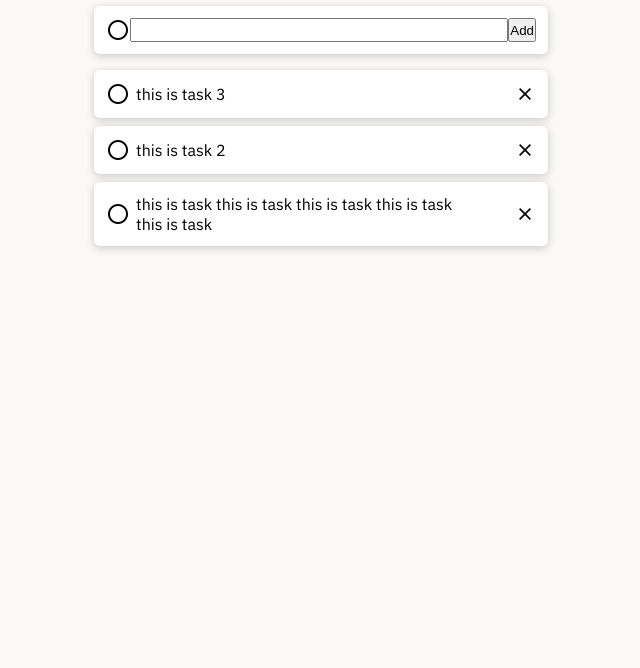
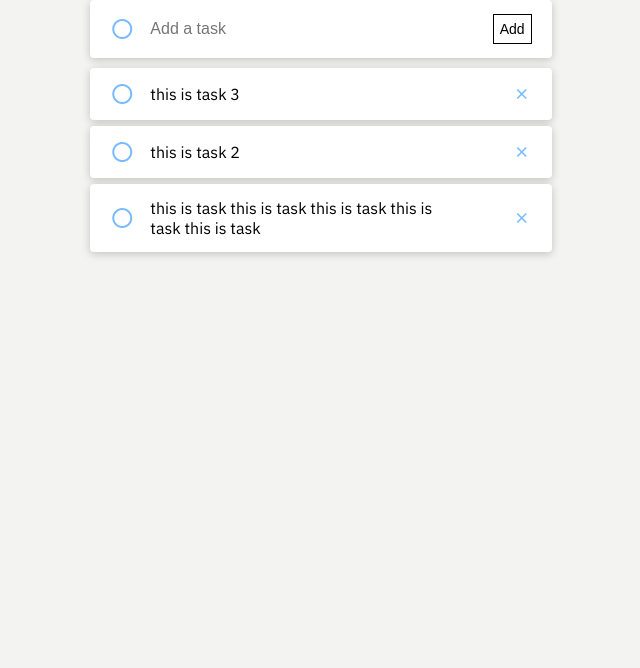
Before and after one commit to rohanramidwar/task-track, a plain HTML site: page index.html in a window 1280 px wide. Shown: the part 132-800 px from the top of the page, without its empty margins (319-959 px from the left). Drawn offline with nearby package versions, Linux system fonts and the light colour scheme; a web font is replaced by a local one.

Commit message:
added styles.css

```diff
--- a/index.html
+++ b/index.html
@@ -9,13 +9,14 @@
 </head>
 <body>
     <form action="">
-        <h1>To Do</h1>
-        <div class="i-task">
+
+        <h1>Tasks</h1>
+        <div class="todoContainer">
             <span class="material-symbols-outlined">
                 circle
                 </span>
-            <input type="text">
-            <button>Add</button>
+            <input class="i-task" type="text" placeholder="Add a task">
+            <button class="add-btn">Add</button>
         </div>
 
         <div class="todo-listContainer">
@@ -24,7 +25,7 @@
                     circle
                     </span>
                 <span class="task">this is task this is task this is task this is task this is task</span>
-                <span class="material-symbols-outlined rm-todo">
+                <span class="material-symbols-outlined rm-task">
                     close
                     </span>
             </div>
@@ -33,7 +34,7 @@
                     circle
                     </span>
                 <span class="task">this is task 2</span>
-                <span class="material-symbols-outlined rm-todo">
+                <span class="material-symbols-outlined rm-task">
                     close
                     </span>
             </div>
@@ -42,7 +43,7 @@
                     circle
                     </span>
                 <span class="task">this is task 3</span>
-                <span class="material-symbols-outlined rm-todo">
+                <span class="material-symbols-outlined rm-task">
                     close
                     </span>
             </div>
--- a/stylesheets/styles.css
+++ b/stylesheets/styles.css
@@ -12,46 +12,68 @@ body
     display: flex;
     justify-content: center;
     min-height: 100vh;
-    /* align-items: center; */
     font-family: 'IBM Plex Sans', sans-serif;
-    background: #faf9f8;
-    /* font-family: 'Noto Sans', sans-serif; */
+    background: #f3f3f1;
 }
 
 form
 {
     display: flex;
     flex-direction: column;
-    width: 454px;
-    gap: 16px;
+    width: 461.333px;
+    gap: 10px;
     margin-top: 5rem;
 }
+
+.material-symbols-outlined
+{
+    color: #78BAFD;
+}
+
+
+/* input task  */
+
+.i-task
+{
+    width: 100%;
+    border: none;
+    outline: none;
+    font-size: 16px;
+    background: none;
+}
+
+.add-btn
+{
+    padding: 6px;
+    font-size: 14px;
+    background: none;
+    border: 1px solid #000;
+}
+
+
+/* display task  */
 
 .todo-listContainer
 {
     display: flex;
     flex-direction: column-reverse;
-    gap: 2px;
-    /* height: 20rem; */
-    gap: 8px;
+    gap: 6px;
 }
 
 .todoContainer
 {
     display: flex;
-    gap: 6px;
-    /* justify-content: center; */
+    gap: 16px;
     align-items: center;
-    /* position: relative; */
-    padding: 12px;
+    padding: 14px 20px;
+    box-shadow: 0 2px 8px 0 rgba(0, 0, 0, 0.2);
+    border-radius: 4px;
     background: #fff;
-    box-shadow: 0 2px 8px 0 rgba(0, 0, 0, 0.2);
-    border-radius: 6px;
 }
 
-.rm-todo
+.rm-task
 {
-    font-size: 22px;
+    font-size: 20px;
 }
 
 .task
@@ -59,18 +81,3 @@ form
     width: 100%;
     padding-right: 2rem;
 }
-
-.i-task
-{
-    display: flex;
-    padding: 12px;
-    background: #fff;
-    box-shadow: 0 2px 8px 0 rgba(0, 0, 0, 0.2);
-    border-radius: 6px;
-
-}
-
-input
-{
-    width: 100%;
-}
```
